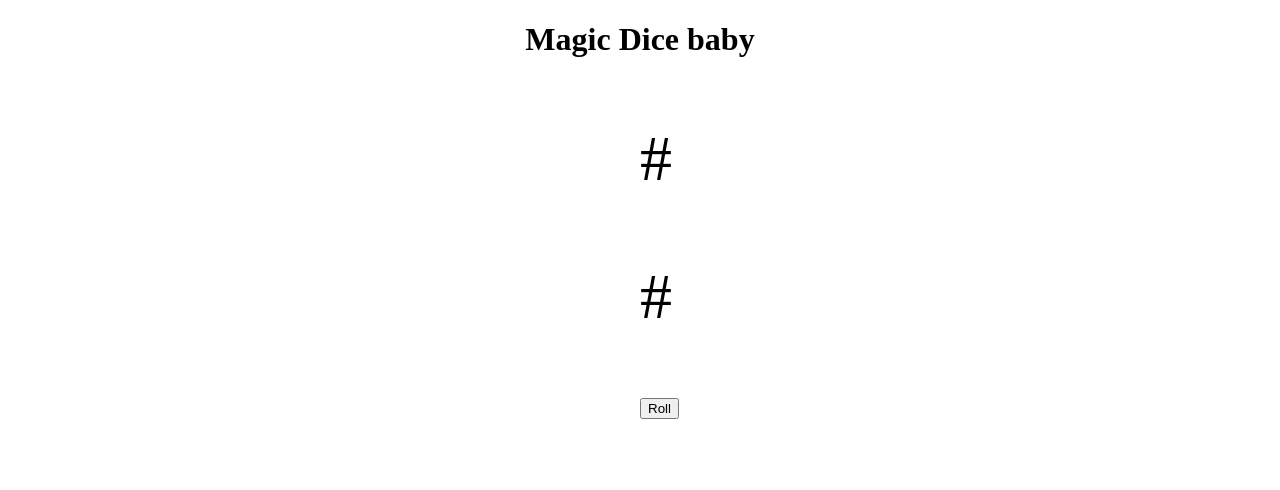
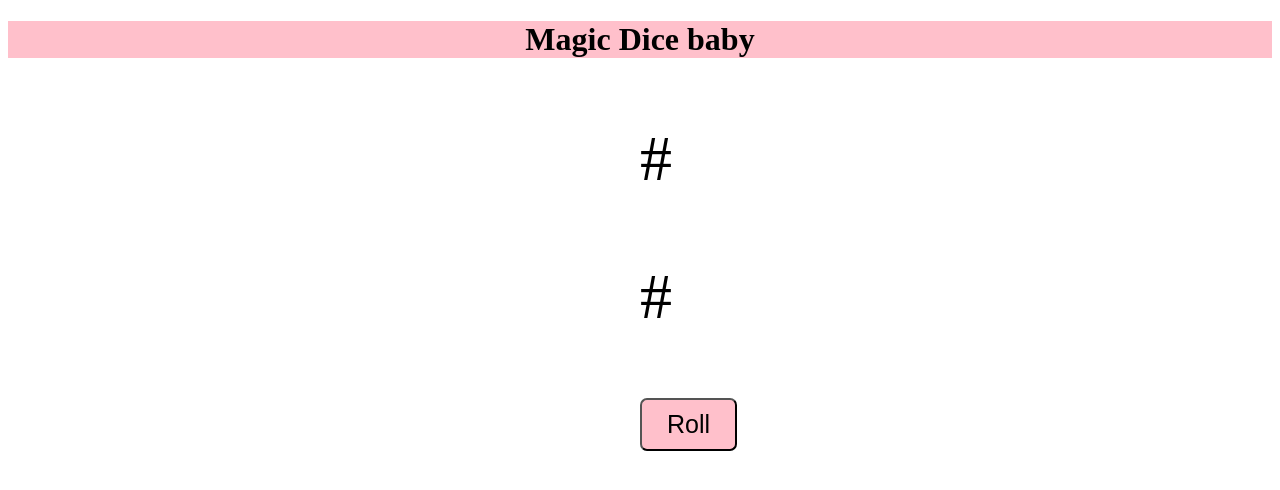
Before and after one commit to michaelerobertsjr/magic-dice, a website: page public/index.html in a window 1280 px wide. Drawn offline with nearby package versions, Linux system fonts and the light colour scheme.

Commit message:
adds style

```diff
--- a/public/style.css
+++ b/public/style.css
@@ -11,8 +11,15 @@
 
 #rollButton {
     margin: 50%;
+    padding: 10px 25px 10px 25px;
+    font-size: 25px;
+    background-color: pink;
+    border-radius: 7px;
+
 }
+
 
 h1 {
     text-align: center;
+    background-color: pink;
 }
```
